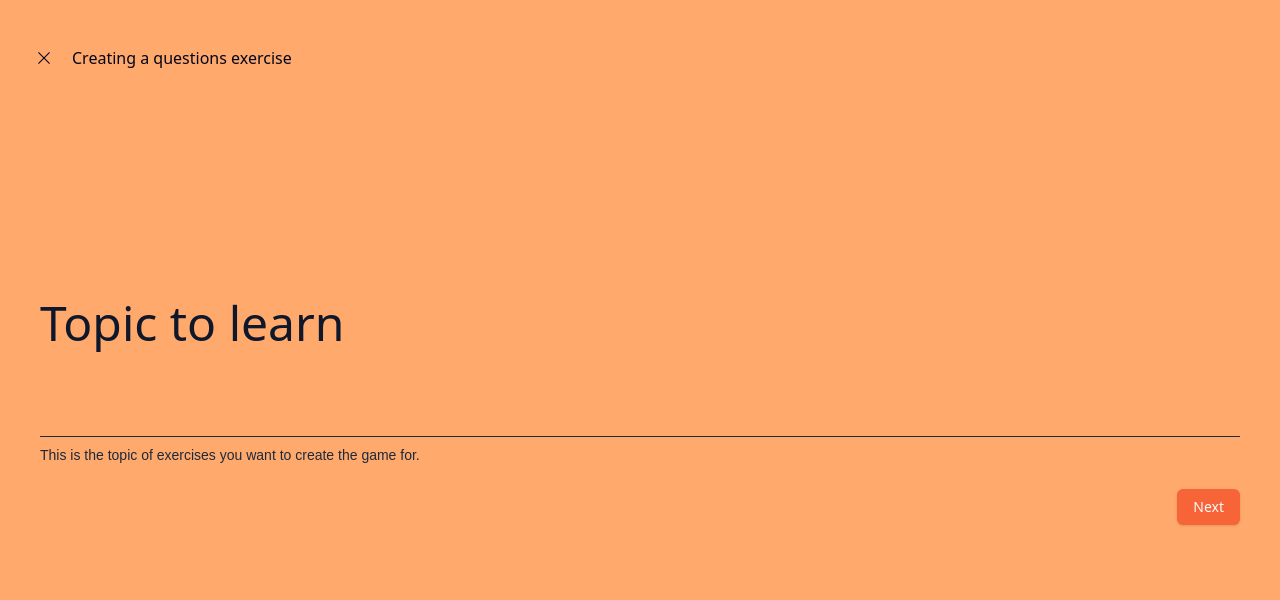
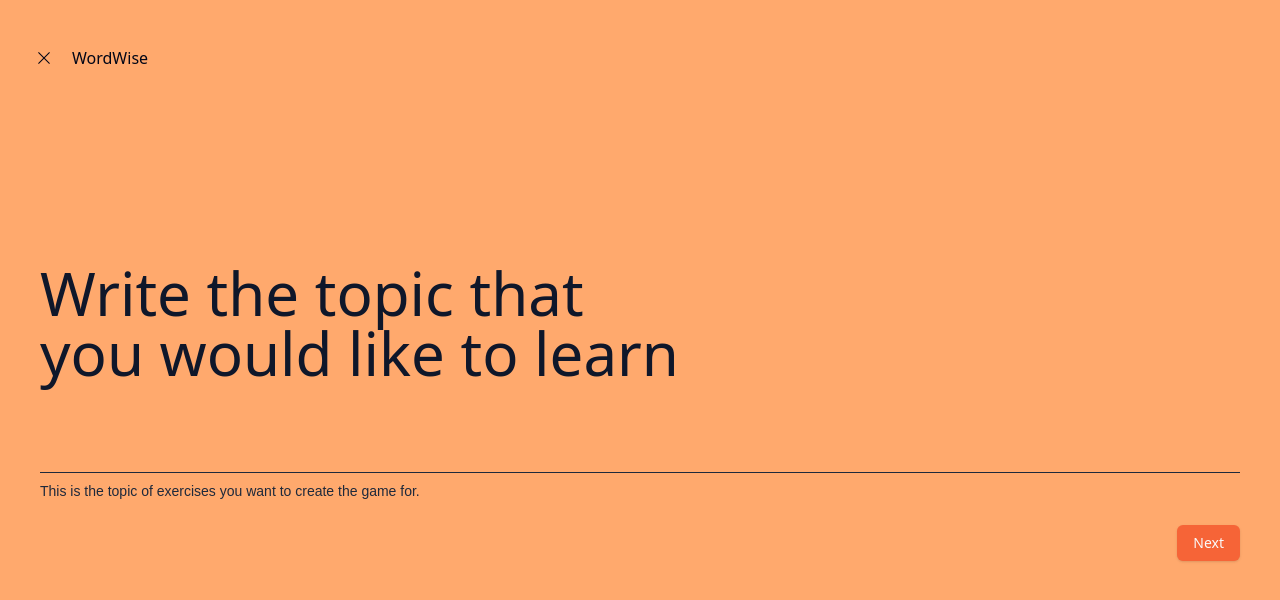
Before and after one commit to mAbimael700/phrasely-react, a React (Vite) app: page /question/add in a window 1280 px wide. Shown: the top 600 px of the page. Built offline with nearby package versions, Linux system fonts and the light colour scheme.

Commit message:
question-form redux implemented

```diff
--- a/src/components/questions/question-form-provider.tsx
+++ b/src/components/questions/question-form-provider.tsx
@@ -1,7 +1,7 @@
 "use client"
 
 import { zodResolver } from "@hookform/resolvers/zod";
-import { addQuestion, addTopic } from "@/redux/slices/questionSlice"
+import { useQuestion } from "@/hooks/useQuestion";
 import { FormProvider, useForm } from "react-hook-form";
 import { Outlet, useLocation, useNavigate } from "react-router-dom";
 import { z } from "zod"
@@ -36,6 +36,7 @@ export const formSchema = z.object({
 export const QuestionFormProvider = () => {
 
 
+    const { handleNewQuestion } = useQuestion()
     const { pathname } = useLocation()
     const goTo = useNavigate();
 
@@ -53,27 +54,27 @@ export const QuestionFormProvider = () => {
         },
     })
 
-    // Desestructurar métodos del formulario
-    const { trigger } = form;
-
     // 2. Define a submit handler.
     const onSubmit = async (values: z.infer<typeof formSchema>) => {
 
         // Procede si no hay errores
         console.log(values);
 
-        addTopic(values.title)
+        //addTopic(values.title)
         const questions = values.questions.map(q => {
             const question: Question = {
                 id: crypto.randomUUID(),
+                label: q.question,
+                options: q.answers,
                 correct: q.correct_answer,
-                label: q.question,
-                options: q.answers
             }
             return question
         })
 
-        addQuestion(questions)
+        console.log(questions);
+
+
+        handleNewQuestion(questions)
 
         toast({
             title: "Questions added succesfully"
--- a/src/components/questions/question-form-topic.tsx
+++ b/src/components/questions/question-form-topic.tsx
@@ -12,14 +12,19 @@ export const QuestionFormTopic = () => {
         <div className="space-y-6">
 
             <div className="absolute top-10 left-5 flex items-center gap-1 text-slate-950 ">
-                <Link to=".." className={buttonVariants({
+                <Link to="/console" className={buttonVariants({
                     variant: "link",
                     className: "text-slate-950 "
                 })}><Cross1Icon /></Link>
-                 Creating a questions exercise
+                WordWise
             </div>
             <div>
-                <label className="font-medium text-5xl block text-slate-900">Topic to learn</label>
+                <label className="mt-20 mb-6 text-slate-900 font-medium text-5xl lg:text-6xl">
+
+                    Write the topic that{" "}
+                    <span className="hidden lg:inline"> <br /> </span>
+                    you would like to learn
+                </label>
                 <Input
                     {...register("title")}
                     className="text-xl md:text-5xl w-full mt-2 p-2 border-b text-secondary-foreground"
--- a/src/components/sentences/sentence-form-topic.tsx
+++ b/src/components/sentences/sentence-form-topic.tsx
@@ -16,7 +16,7 @@ export const SentenceFormTopic = () => {
                     variant: "link",
                     className: "text-slate-950 "
                 })}><Cross1Icon /></Link>
-                Creating sentence exercise
+                Sence-Sentences
             </div>
             <div>
                 <label className="font-medium text-5xl block text-slate-900">Topic to learn</label>
```
